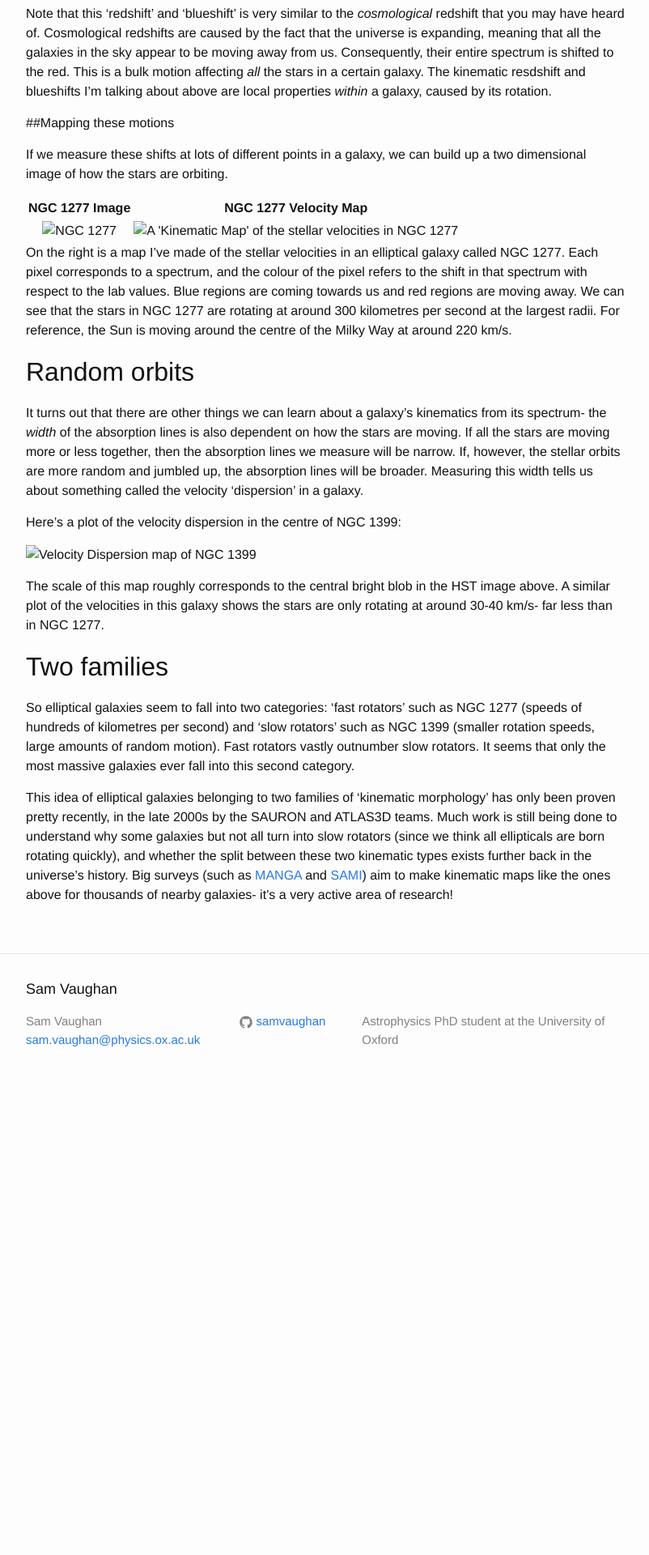
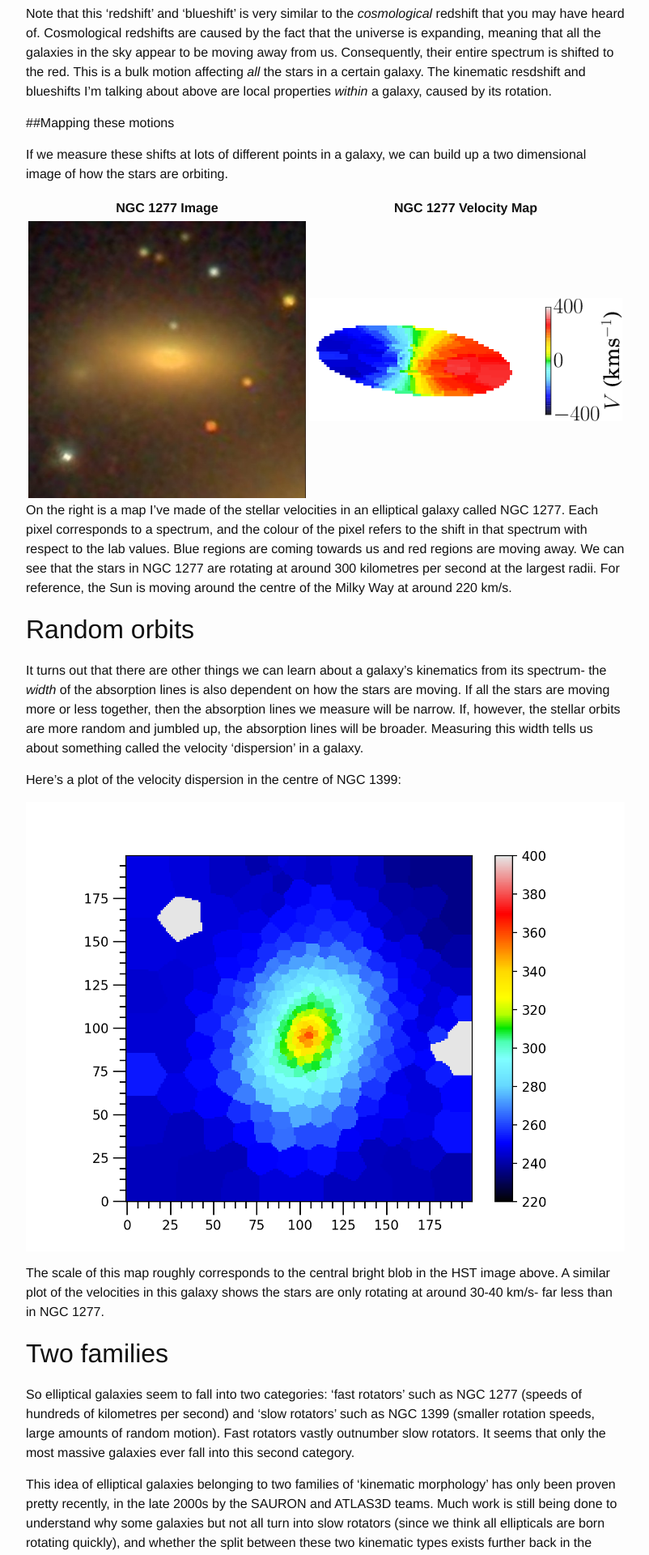
Before and after one commit to samvaughan/samvaughan.github.io, a Jekyll site: the page built from _posts/2017-07-11-Galaxy_Kinematics.md, in a window 1280 px wide. Shown: the part 1487-3407 px from the top of the page at 81% size, without its empty margins (238-1040 px from the left). Built offline with Jekyll 4.4.1, drawn with Linux system fonts in a browser that asks for light colours; before the commit the page ends 2842 px from its top, so only the background shows below that.

Commit message:
Third time lucky?

```diff
--- a/_posts/2017-07-11-Galaxy_Kinematics.md
+++ b/_posts/2017-07-11-Galaxy_Kinematics.md
@@ -42,7 +42,7 @@ Note that this 'redshift' and 'blueshift' is very similar to the *cosmological*
 
 NGC 1277 Image |  NGC 1277 Velocity Map
 :-------------------------:|:-------------------------:
-![NGC 1277](/Images/TEST.jpg  "NGC 1277")|    ![A 'Kinematic Map' of the stellar velocities in NGC 1277](/Images/NGC1277_SN_15_Vsys.png  "Velocity map of NGC 1277")
+![NGC 1277](https://github.com/samvaughan/samvaughan.github.io/blob/master/_posts/Images/TEST.jpg  "NGC 1277")|    ![A 'Kinematic Map' of the stellar velocities in NGC 1277](https://github.com/samvaughan/samvaughan.github.io/blob/master/_posts/Images/NGC1277_SN_15_Vsys.png  "Velocity map of NGC 1277")
 
 
 On the right is a map I've made of the stellar velocities in an elliptical galaxy called NGC 1277. Each pixel corresponds to a spectrum, and the colour of the pixel refers to the shift in that spectrum with respect to the lab values. Blue regions are coming towards us and red regions are moving away. We can see that the stars in NGC 1277 are rotating at around 300 kilometres per second at the largest radii. For reference, the Sun is moving around the centre of the Milky Way at around 220 km/s.
@@ -53,7 +53,7 @@ It turns out that there are other things we can learn about a galaxy's kinematic
 
 Here's a plot of the velocity dispersion in the centre of NGC 1399:
 
-![Velocity Dispersion map of NGC 1399](/Images/Sigma_300.png  "Velocity Dispersion map of NGC 1399")
+![Velocity Dispersion map of NGC 1399](https://github.com/samvaughan/samvaughan.github.io/blob/master/_posts/Images/Sigma_300.png  "Velocity Dispersion map of NGC 1399")
 
 The scale of this map roughly corresponds to the central bright blob in the HST image above. A similar plot of the velocities in this galaxy shows the stars are only rotating at around 30-40 km/s- far less than in NGC 1277.
 
```
